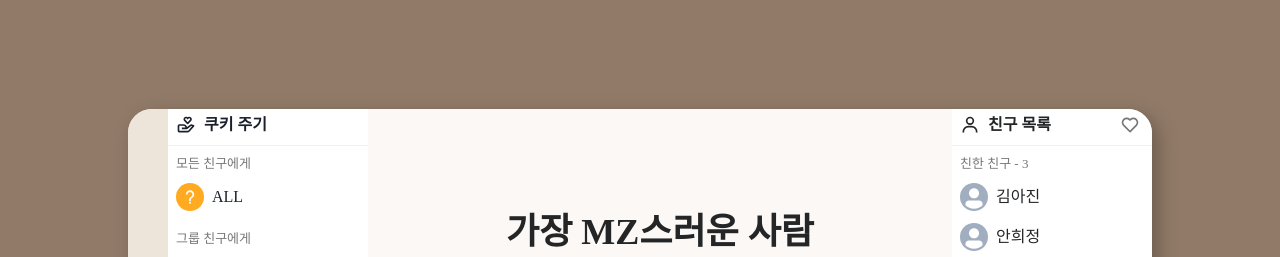
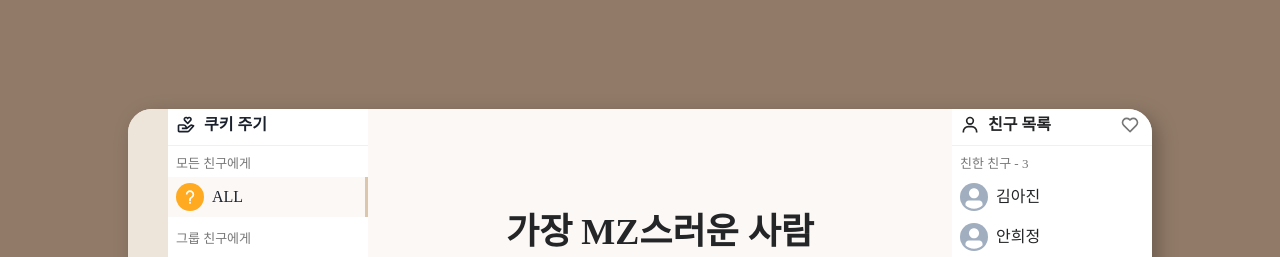
Before and after one commit to kakao-tech-campus-2nd-step3/Team6_FE, a React (Vite) app: page / in a window 1280 px wide. Shown: the top 257 px of the page. Built offline with nearby package versions, Linux system fonts and the light colour scheme; a web font is replaced by a local one.

Commit message:
Feat(group): 그룹 섹션에서 그룹 클릭 시 그룹id store에 저장

```diff
--- a/src/components/features/Layout/GroupSection/GroupList/GroupListItem/index.tsx
+++ b/src/components/features/Layout/GroupSection/GroupList/GroupListItem/index.tsx
@@ -1,18 +1,27 @@
 import { Avatar, HStack, Text, Tooltip } from '@chakra-ui/react'
 
+import { useSeletedGroupStore } from '@/stores/selected-group'
 import { Group } from '@/types'
 
 interface GroupListItemProps {
   group: Group
+  selectedGroup: number | 'ALL'
 }
 
-export const GroupListItem = ({ group }: GroupListItemProps) => {
+export const GroupListItem = ({ group, selectedGroup }: GroupListItemProps) => {
+  const setSeletedGroupId = useSeletedGroupStore((state) => state.setGroupId)
+
   return (
     <HStack
       paddingY={1.5}
       paddingX={2}
       width="full"
       _hover={{ background: 'brown.50', cursor: 'pointer' }}
+      borderRight={selectedGroup === group.groupdId ? 3 : 0}
+      background={selectedGroup === group.groupdId ? 'brown.50' : ''}
+      borderRightColor="brown.400"
+      borderRightStyle="solid"
+      onClick={() => setSeletedGroupId(group.groupdId)}
     >
       <Tooltip
         label={`${group.groupName} 페이지`}
--- a/src/components/features/Layout/GroupSection/GroupList/index.tsx
+++ b/src/components/features/Layout/GroupSection/GroupList/index.tsx
@@ -2,6 +2,7 @@ import { BiQuestionMark } from 'react-icons/bi'
 
 import { Center, Flex, HStack, Text } from '@chakra-ui/react'
 
+import { useSeletedGroupStore } from '@/stores/selected-group'
 import { Group } from '@/types'
 
 import { GroupListItem } from './GroupListItem'
@@ -11,6 +12,9 @@ interface GroupListProps {
 }
 
 export const GroupList = ({ groups }: GroupListProps) => {
+  const groupId = useSeletedGroupStore((state) => state.groupId)
+  const setSeletedGroup = useSeletedGroupStore((state) => state.setGroupId)
+
   return (
     <Flex
       flexDirection="column"
@@ -28,6 +32,11 @@ export const GroupList = ({ groups }: GroupListProps) => {
           paddingX={2}
           width="full"
           _hover={{ background: 'brown.50', cursor: 'pointer' }}
+          borderRight={groupId === 'ALL' ? 3 : 0}
+          borderRightColor="brown.400"
+          borderRightStyle="solid"
+          background={groupId === 'ALL' ? 'brown.50' : ''}
+          onClick={() => setSeletedGroup('ALL')}
         >
           <Center background="primary" width={7} height={7} rounded="full">
             <BiQuestionMark size={20} color="white" />
@@ -40,7 +49,11 @@ export const GroupList = ({ groups }: GroupListProps) => {
           그룹 친구에게
         </Text>
         {groups.map((group) => (
-          <GroupListItem key={group.groupdId} group={group} />
+          <GroupListItem
+            key={group.groupdId}
+            group={group}
+            selectedGroup={groupId}
+          />
         ))}
       </Flex>
     </Flex>
--- /dev/null
+++ b/src/stores/selected-group.ts
@@ -0,0 +1,13 @@
+import { create } from 'zustand'
+
+interface SelectedGroupProps {
+  groupId: number | 'ALL'
+  setGroupId: (groupId: number | 'ALL') => void
+}
+
+export const useSeletedGroupStore = create<SelectedGroupProps>((set) => ({
+  groupId: 'ALL',
+  setGroupId: (groupId) => {
+    set({ groupId })
+  },
+}))
```
